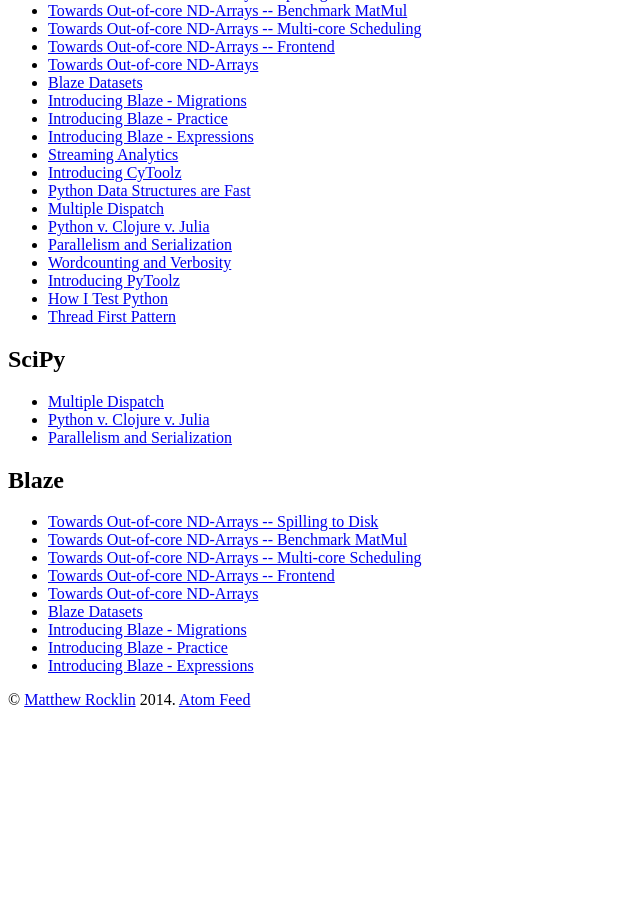
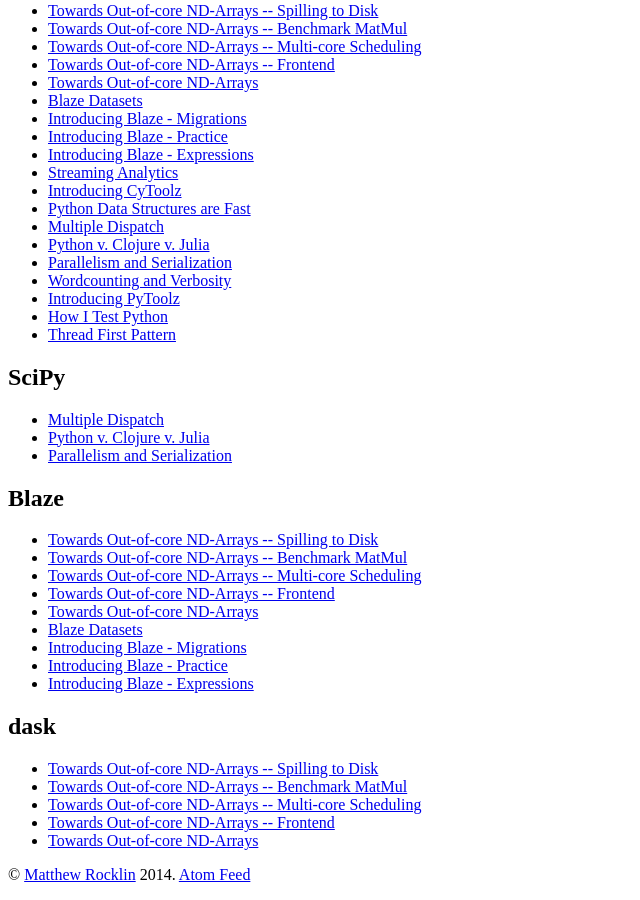
Before and after one commit to besyskymnbk/blog, a Jekyll site: the page built from tags.html, in a window 1280 px wide and 900 px high, scrolled down 2619 px. Shown: the whole window, without its empty margins (0-640 px from the left). Built offline with Jekyll 4.4.1, drawn with Linux system fonts in a browser that asks for light colours; before the commit the page ends 3344 px from its top, so only the background shows below that.

Commit message:
add dask tag

```diff
--- a/_posts/work/2014-12-27-Towards-OOC.md
+++ b/_posts/work/2014-12-27-Towards-OOC.md
@@ -2,7 +2,7 @@
 layout: post
 title: Towards Out-of-core ND-Arrays
 category : work
-tags : [scipy, Python, Programming, Blaze]
+tags : [scipy, Python, Programming, Blaze, dask]
 ---
 {% include JB/setup %}
 
--- a/_posts/work/2014-12-30-Towards-OOC-Frontend.md
+++ b/_posts/work/2014-12-30-Towards-OOC-Frontend.md
@@ -2,7 +2,7 @@
 layout: post
 title: Towards Out-of-core ND-Arrays -- Frontend
 category : work
-tags : [scipy, Python, Programming, Blaze]
+tags : [scipy, Python, Programming, Blaze, dask]
 ---
 {% include JB/setup %}
 
--- a/_posts/work/2015-01-06-Towards-OOC-Scheduling.md
+++ b/_posts/work/2015-01-06-Towards-OOC-Scheduling.md
@@ -2,7 +2,7 @@
 layout: post
 title: Towards Out-of-core ND-Arrays -- Multi-core Scheduling
 category : work
-tags : [scipy, Python, Programming, Blaze]
+tags : [scipy, Python, Programming, Blaze, dask]
 ---
 {% include JB/setup %}
 
--- a/_posts/work/2015-01-14-Towards-OOC-MatMul.md
+++ b/_posts/work/2015-01-14-Towards-OOC-MatMul.md
@@ -2,7 +2,7 @@
 layout: post
 title: Towards Out-of-core ND-Arrays -- Benchmark MatMul
 category : work
-tags : [scipy, Python, Programming, Blaze]
+tags : [scipy, Python, Programming, Blaze, dask]
 ---
 {% include JB/setup %}
 
--- a/_posts/work/2015-01-16-Towards-OOC-SpillToDisk.md
+++ b/_posts/work/2015-01-16-Towards-OOC-SpillToDisk.md
@@ -2,7 +2,7 @@
 layout: post
 title: Towards Out-of-core ND-Arrays -- Spilling to Disk
 category : work
-tags : [scipy, Python, Programming, Blaze]
+tags : [scipy, Python, Programming, Blaze, dask]
 ---
 {% include JB/setup %}
 
```
